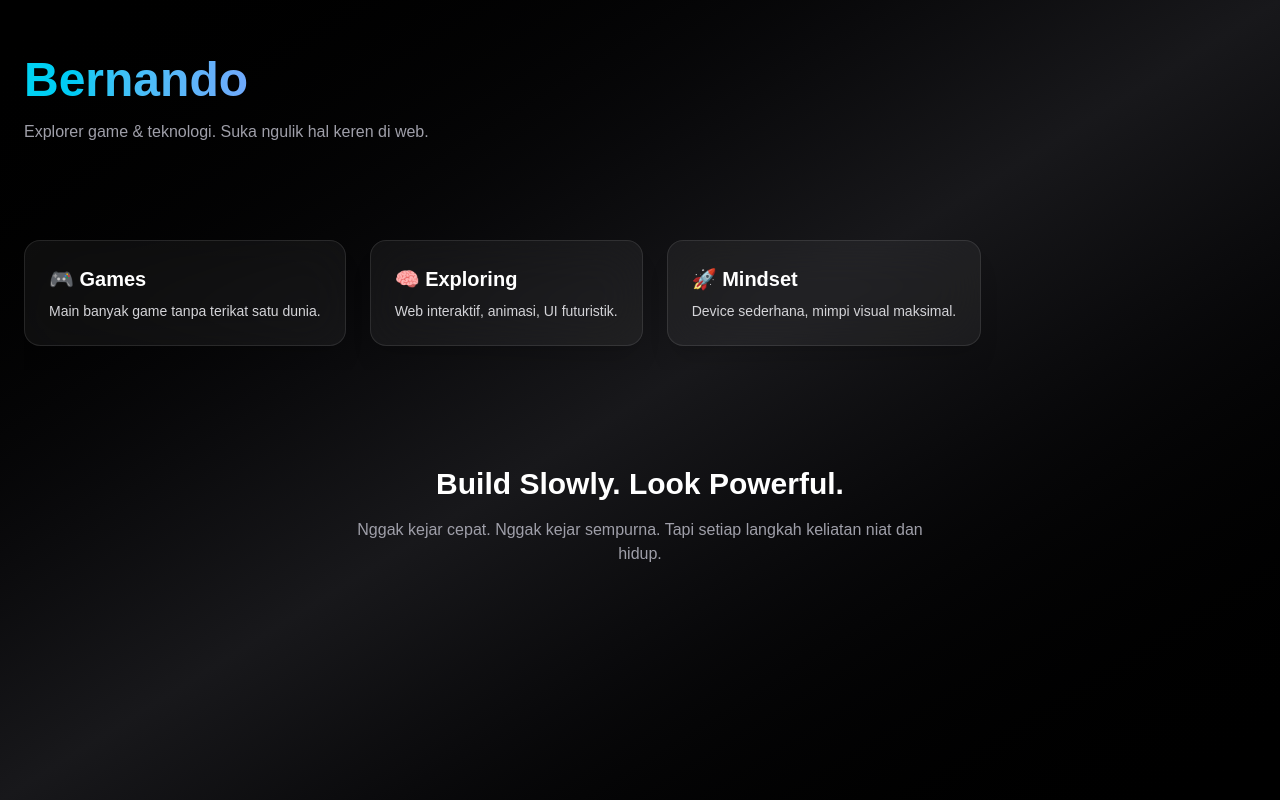
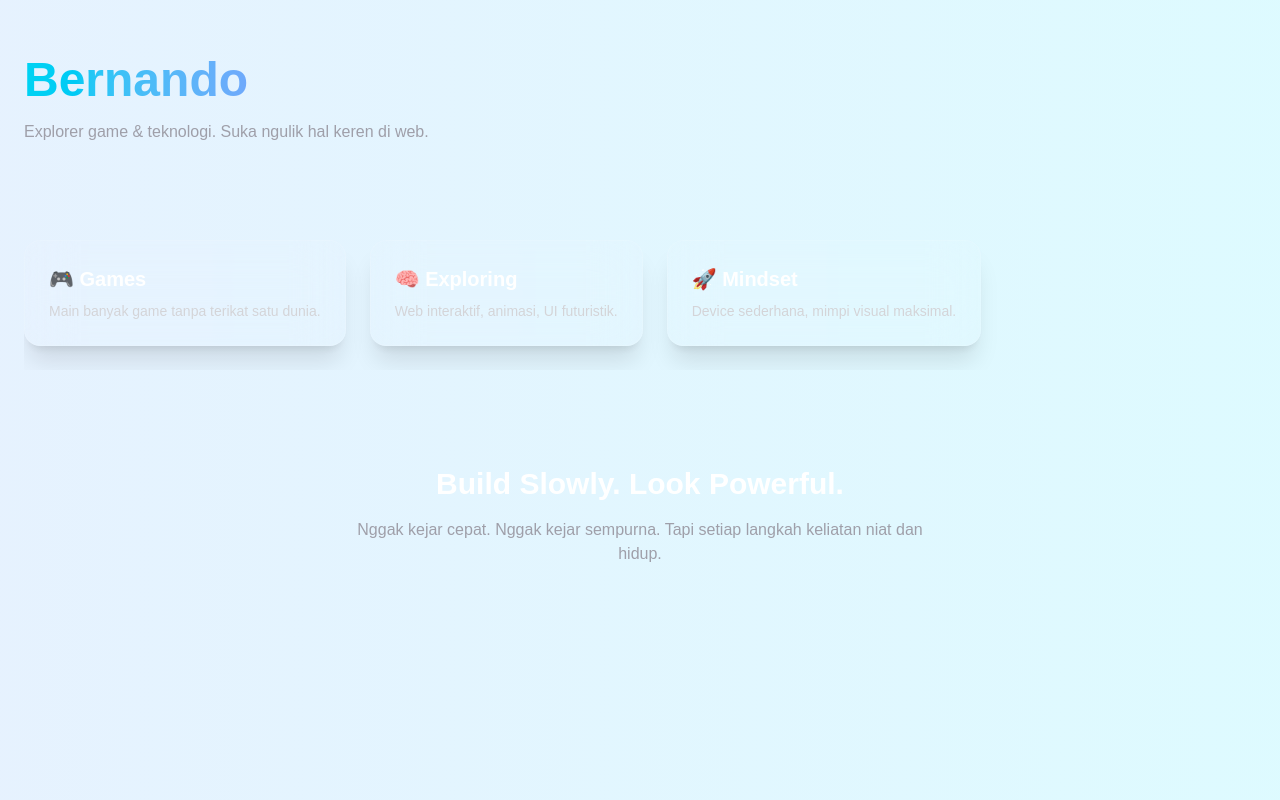
Before and after one commit to BernandoGaming/bernando, a Next.js app: page / in a window 1280 px wide. Built offline with nearby package versions, Linux system fonts and the light colour scheme.

Commit message:
Update page.tsx

```diff
--- a/app/page.tsx
+++ b/app/page.tsx
@@ -9,8 +9,7 @@ const fadeUp = {
 
 export default function Home() {
   return (
-    <main className="min-h-screen bg-gradient-to-br from-black via-zinc-900 to-black text-white px-6 py-14 space-y-24">
-
+    <main className="min-h-screen glow-bg bg-black text-white px-6 py-14 space-y-24 relative overflow-hidden">
       {/* HERO */}
       <motion.section
         variants={fadeUp}
```
